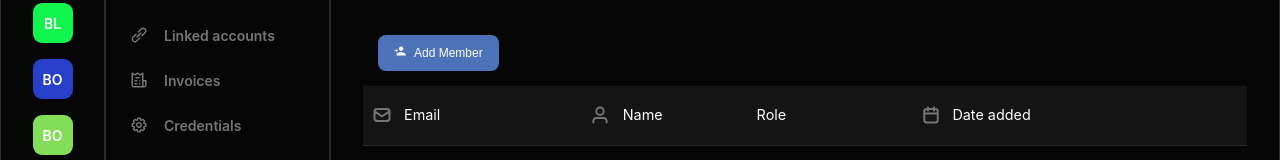
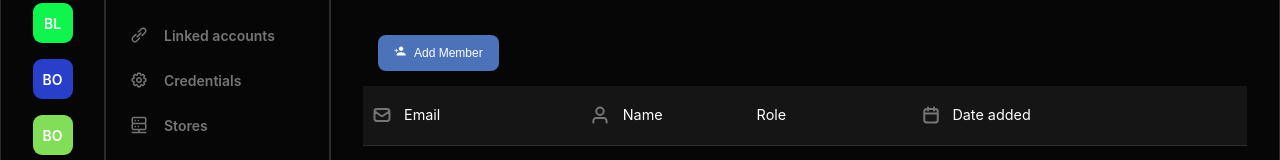
Before and after one commit to EO-DataHub/eodhp-workspace-ui, a React (Vite) app: page / in a window 1280 px wide. Shown: the part 265-425 px from the top of the page. Built offline with nearby package versions, Linux system fonts and the light colour scheme.

Commit message:
Commenting out Invoices as requested by Alasdair.

```diff
--- a/src/components/WorkspaceMenu/navigation.tsx
+++ b/src/components/WorkspaceMenu/navigation.tsx
@@ -1,11 +1,9 @@
 import credentialsIcon from '@/assets/icons/credentials.svg';
-import invoicesIcon from '@/assets/icons/invoices.svg';
 import linkedAccountsIcon from '@/assets/icons/linked-accounts.svg';
 import membersIcon from '@/assets/icons/members.svg';
 import storesIcon from '@/assets/icons/stores.svg';
 import uploadIcon from '@/assets/icons/upload.svg';
 import { Credentials } from '@/pages/Credentials/Credentials';
-import Invoices from '@/pages/Invoices/Invoices';
 import LinkedAccounts from '@/pages/LinkedAccounts/LinkedAccounts';
 import Members from '@/pages/Members/Members';
 import { Stores } from '@/pages/Stores/Stores';
@@ -21,7 +19,7 @@ export const navItems: NavItem[] = [
   { label: 'Members', icon: membersIcon, content: <Members /> },
   { label: 'Data Loader', icon: uploadIcon },
   { label: 'Linked accounts', icon: linkedAccountsIcon, content: <LinkedAccounts /> },
-  { label: 'Invoices', icon: invoicesIcon, content: <Invoices /> },
+  // { label: 'Invoices', icon: invoicesIcon, content: <Invoices /> },
   { label: 'Credentials', icon: credentialsIcon, content: <Credentials /> },
   {
     label: 'Stores',
```
